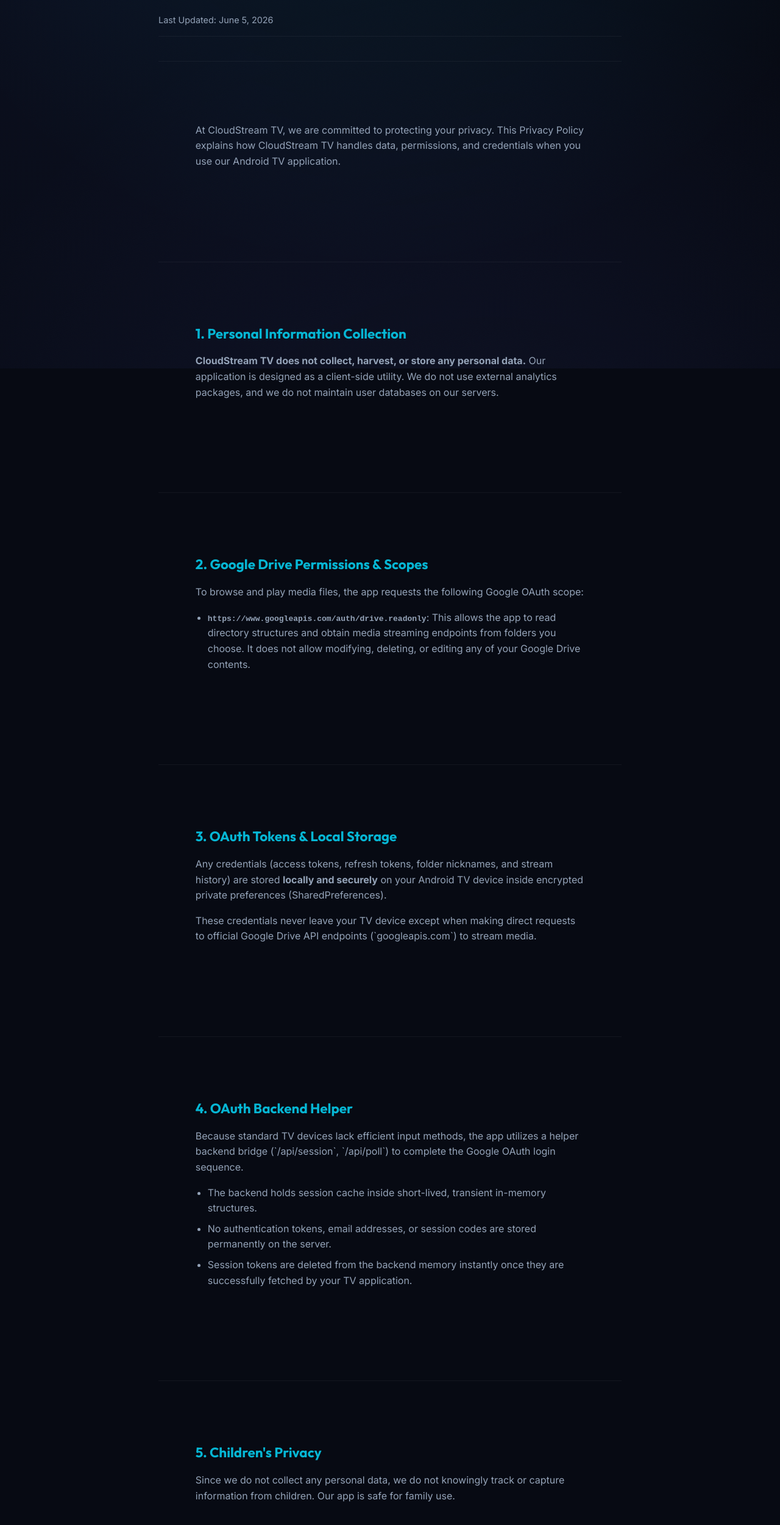
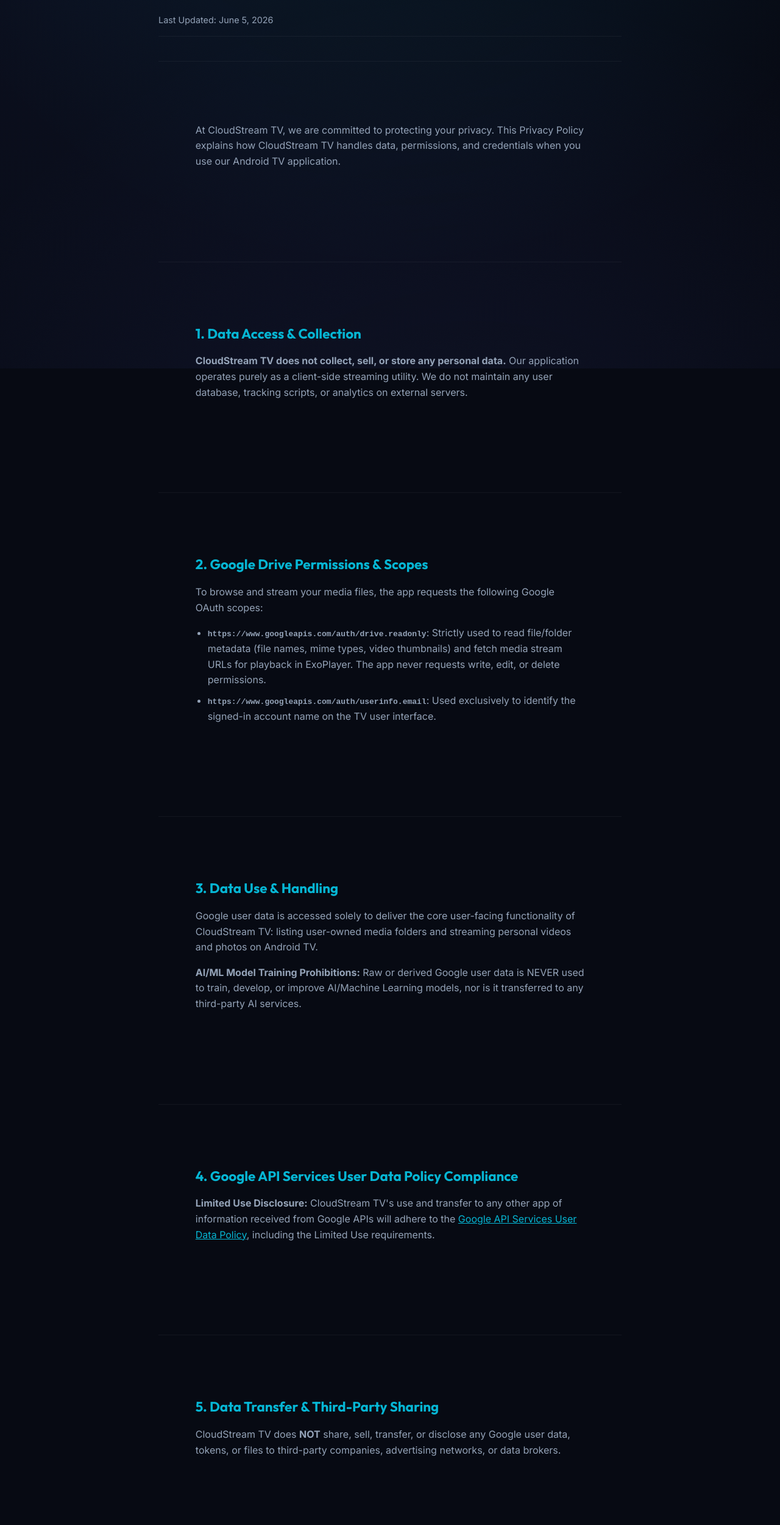
Before and after one commit to Rupam852/CloudStream-TV, a plain HTML site: page website/privacy.html in a window 1280 px wide. Shown: the part 196-2696 px from the top of the page at 61% size. Drawn offline with Linux system fonts and the light colour scheme.

Commit message:
Update Privacy Policy with Google Limited Use and AI/ML compliance disclosures

```diff
--- a/website/privacy.html
+++ b/website/privacy.html
@@ -51,59 +51,76 @@
         </section>
 
         <section class="privacy-section">
-            <h3>1. Personal Information Collection</h3>
+            <h3>1. Data Access & Collection</h3>
             <p>
-                <strong>CloudStream TV does not collect, harvest, or store any personal data.</strong>
-                Our application is designed as a client-side utility. We do not use external analytics packages, and we do not maintain user databases on our servers.
+                <strong>CloudStream TV does not collect, sell, or store any personal data.</strong>
+                Our application operates purely as a client-side streaming utility. We do not maintain any user database, tracking scripts, or analytics on external servers.
             </p>
         </section>
 
         <section class="privacy-section">
             <h3>2. Google Drive Permissions & Scopes</h3>
             <p>
-                To browse and play media files, the app requests the following Google OAuth scope:
+                To browse and stream your media files, the app requests the following Google OAuth scopes:
             </p>
             <ul>
-                <li><strong><code>https://www.googleapis.com/auth/drive.readonly</code></strong>: This allows the app to read directory structures and obtain media streaming endpoints from folders you choose. It does not allow modifying, deleting, or editing any of your Google Drive contents.</li>
+                <li><strong><code>https://www.googleapis.com/auth/drive.readonly</code></strong>: Strictly used to read file/folder metadata (file names, mime types, video thumbnails) and fetch media stream URLs for playback in ExoPlayer. The app never requests write, edit, or delete permissions.</li>
+                <li><strong><code>https://www.googleapis.com/auth/userinfo.email</code></strong>: Used exclusively to identify the signed-in account name on the TV user interface.</li>
             </ul>
         </section>
 
         <section class="privacy-section">
-            <h3>3. OAuth Tokens & Local Storage</h3>
+            <h3>3. Data Use & Handling</h3>
             <p>
-                Any credentials (access tokens, refresh tokens, folder nicknames, and stream history) are stored <strong>locally and securely</strong> on your Android TV device inside encrypted private preferences (SharedPreferences).
+                Google user data is accessed solely to deliver the core user-facing functionality of CloudStream TV: listing user-owned media folders and streaming personal videos and photos on Android TV.
             </p>
             <p>
-                These credentials never leave your TV device except when making direct requests to official Google Drive API endpoints (`googleapis.com`) to stream media.
+                <strong>AI/ML Model Training Prohibitions:</strong> Raw or derived Google user data is NEVER used to train, develop, or improve AI/Machine Learning models, nor is it transferred to any third-party AI services.
             </p>
         </section>
 
         <section class="privacy-section">
-            <h3>4. OAuth Backend Helper</h3>
+            <h3>4. Google API Services User Data Policy Compliance</h3>
             <p>
-                Because standard TV devices lack efficient input methods, the app utilizes a helper backend bridge (`/api/session`, `/api/poll`) to complete the Google OAuth login sequence.
-            </p>
-            <ul>
-                <li>The backend holds session cache inside short-lived, transient in-memory structures.</li>
-                <li>No authentication tokens, email addresses, or session codes are stored permanently on the server.</li>
-                <li>Session tokens are deleted from the backend memory instantly once they are successfully fetched by your TV application.</li>
-            </ul>
-        </section>
-
-        <section class="privacy-section">
-            <h3>5. Children's Privacy</h3>
-            <p>
-                Since we do not collect any personal data, we do not knowingly track or capture information from children. Our app is safe for family use.
+                <strong>Limited Use Disclosure:</strong> CloudStream TV's use and transfer to any other app of information received from Google APIs will adhere to the <a href="https://developers.google.com/terms/api-services-user-data-policy" target="_blank" style="color: var(--primary); text-decoration: underline;">Google API Services User Data Policy</a>, including the Limited Use requirements.
             </p>
         </section>
 
         <section class="privacy-section">
-            <h3>6. Contact Us</h3>
+            <h3>5. Data Transfer & Third-Party Sharing</h3>
             <p>
-                If you have any questions or feedback regarding this Privacy Policy, please contact us at:
+                CloudStream TV does <strong>NOT</strong> share, sell, transfer, or disclose any Google user data, tokens, or files to third-party companies, advertising networks, or data brokers.
+            </p>
+        </section>
+
+        <section class="privacy-section">
+            <h3>6. Data Protection & Local Storage</h3>
+            <p>
+                All OAuth tokens and user preferences are stored securely on the user's Android TV device within private, encrypted application storage (SharedPreferences). Media streams are piped directly from Google servers to ExoPlayer over encrypted HTTPS/TLS connections.
+            </p>
+        </section>
+
+        <section class="privacy-section">
+            <h3>7. Data Retention & Deletion</h3>
+            <p>
+                CloudStream TV does not retain user data on any central servers. Users can instantly delete all local data, cached history, and OAuth tokens at any time by selecting "Sign Out" or "Disconnect Account" in the app settings, or by clearing application data in Android TV system settings.
+            </p>
+        </section>
+
+        <section class="privacy-section">
+            <h3>8. Children's Privacy</h3>
+            <p>
+                Since we do not collect any personal data, our app does not track or capture information from children and is fully compliant with family safety guidelines.
+            </p>
+        </section>
+
+        <section class="privacy-section">
+            <h3>9. Contact Us</h3>
+            <p>
+                If you have any questions, concerns, or inquiries regarding this Privacy Policy or our compliance, please contact us at:
             </p>
             <p>
-                Email: <a href="mailto:cloudstreamtvsupport@gmail.com" style="color: var(--primary); text-decoration: none;">cloudstreamtvsupport@gmail.com</a>
+                Email: <a href="mailto:rupambairagya08@gmail.com" style="color: var(--primary); text-decoration: none;">rupambairagya08@gmail.com</a>
             </p>
         </section>
     </main>
```
